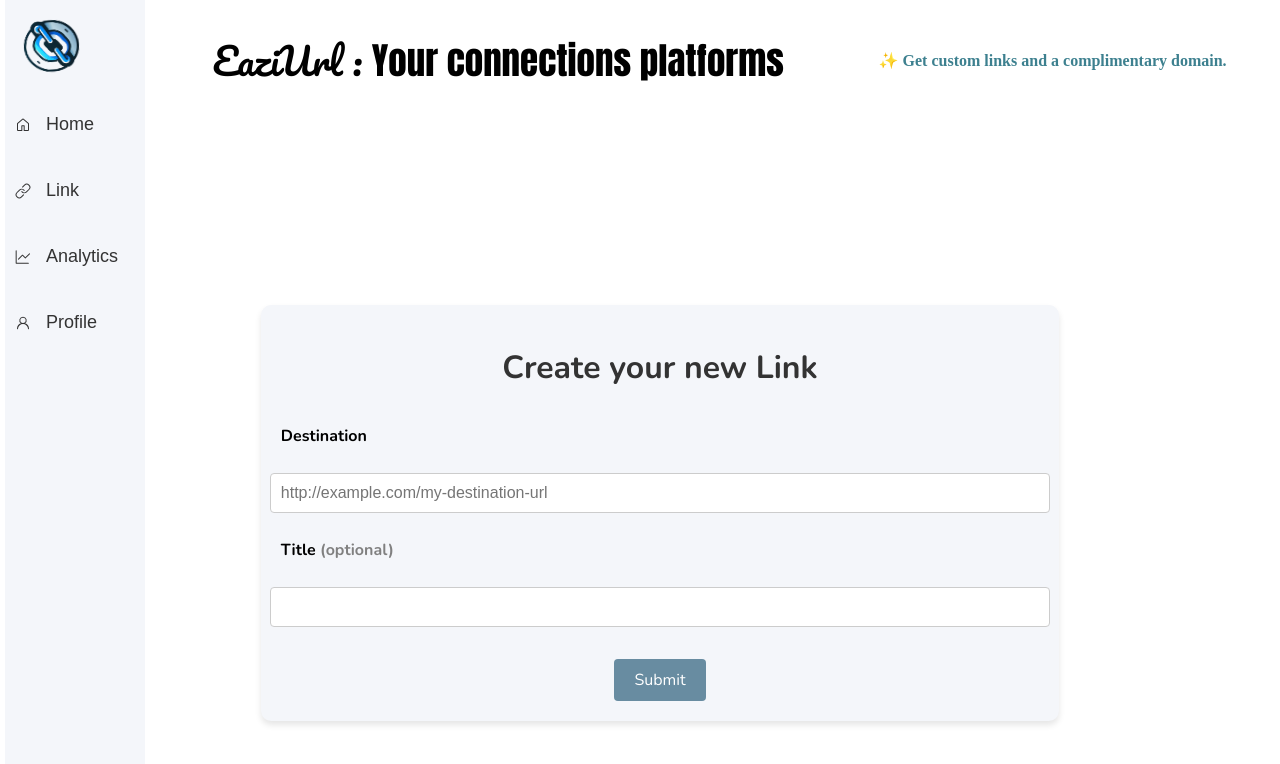
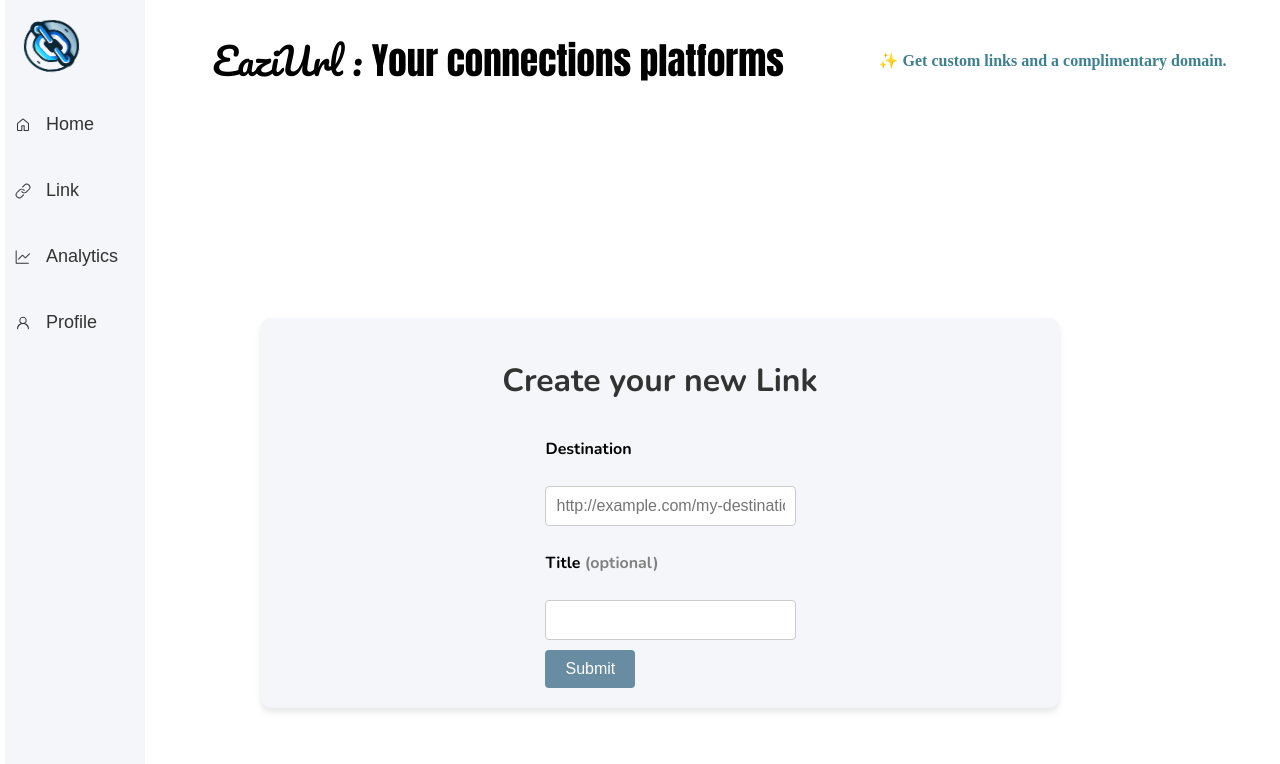
Before and after one commit to FengdiZhang/EaziUrl-UI, a React (Create React App) app in the folder client/: page /newlink in a window 1280 px wide. Shown: the top 764 px of the page. Built offline with nearby package versions, Linux system fonts and the light colour scheme; a web font is replaced by a local one.

Commit message:
Frontend-backend connected

```diff
--- a/client/package.json
+++ b/client/package.json
@@ -39,5 +39,6 @@
       "last 1 firefox version",
       "last 1 safari version"
     ]
-  }
+  },
+  "proxy": "http://127.0.0.1:8000"
 }
--- a/client/src/components/GeneratedLink.js
+++ b/client/src/components/GeneratedLink.js
@@ -1,17 +1,19 @@
+import React from 'react';
 import styled from 'styled-components';
-import { NavLink } from 'react-router-dom';
+import { useLocation } from 'react-router-dom';
 
 const GeneratedLink = () => {
+  const location = useLocation();
+  const { shortUrl } = location.state || { shortUrl: '' };
+
   return (
     <Wrapper>
       <Container>
-        <Avatar src="/photos/logo2.png" alt="avatar" />
+        <Avatar src="/static/build/photos/logo2.png" alt="avatar" />
         <Text>
-          <Title>Title</Title>
-          <ShortLink>eaziurl.com/kLk9jf</ShortLink>
-          <LongLink>
-            https://react-icons.github.io/react-icons/icons/fa/
-          </LongLink>
+          <Title>Generated Short Link</Title>
+          <ShortLink>this is your shortened url: {shortUrl}</ShortLink>
+          <LongLink>Your original URL has been shortened.</LongLink>
         </Text>
       </Container>
     </Wrapper>
--- a/client/src/components/NewLink.js
+++ b/client/src/components/NewLink.js
@@ -1,18 +1,52 @@
+import React, { useState } from 'react';
 import styled from 'styled-components';
-import { NavLink } from 'react-router-dom';
+import axios from 'axios';
+import { NavLink, useNavigate } from 'react-router-dom';
 
 const NewLink = () => {
+  const [longUrl, setLongUrl] = useState('');
+  const [title, setTitle] = useState('');
+  const [shortUrl, setShortUrl] = useState('');
+  const navigate = useNavigate();
+
+  const handleSubmit = async (event) => {
+    event.preventDefault();
+    try {
+      const response = await axios.post('/api/encode', { url: longUrl });
+      setShortUrl(response.data.short_url);
+      navigate('/generatedlink', {
+        state: { shortUrl: response.data.short_url },
+      });
+    } catch (error) {
+      console.error('There was an error encoding the URL!', error);
+    }
+  };
+
   return (
     <Wrapper>
       <InnerContainer>
         <Title2>Create your new Link</Title2>
-        <p>Destination</p>
-        <Input1 placeholder="http://example.com/my-destination-url"></Input1>
-        <p>
-          Title <span>(optional)</span>
-        </p>
-        <Input1></Input1> <br />
-        <NavigationLink to="/generatedlink">Submit</NavigationLink>
+        <form onSubmit={handleSubmit}>
+          <p>Destination</p>
+          <Input1
+            placeholder="http://example.com/my-destination-url"
+            value={longUrl}
+            onChange={(e) => setLongUrl(e.target.value)}
+          />
+          <p>
+            Title <span>(optional)</span>
+          </p>
+          <Input1 value={title} onChange={(e) => setTitle(e.target.value)} />
+          <br />
+          <NavigationLink as="button" type="submit">
+            Submit
+          </NavigationLink>
+        </form>
+        {shortUrl && (
+          <div>
+            <p>Short URL: {shortUrl}</p>
+          </div>
+        )}
       </InnerContainer>
     </Wrapper>
   );
```
